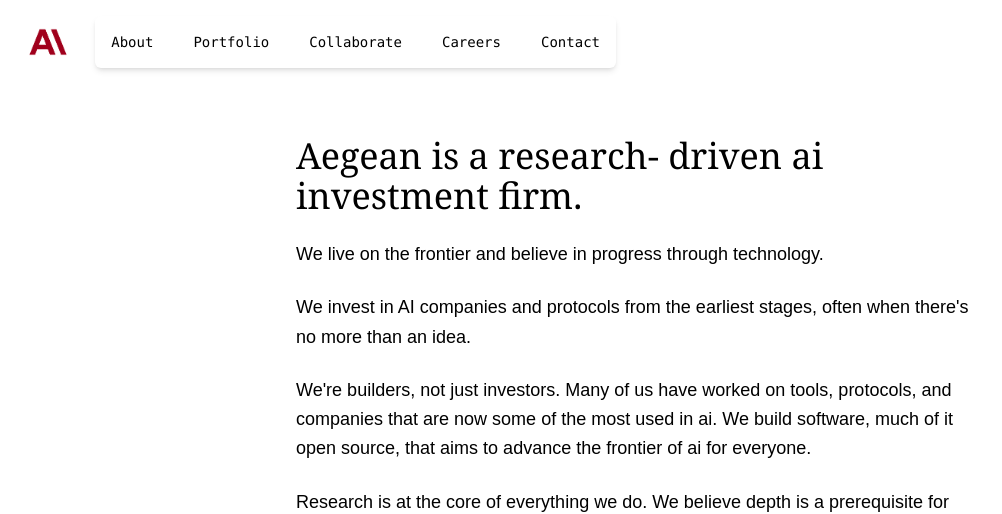
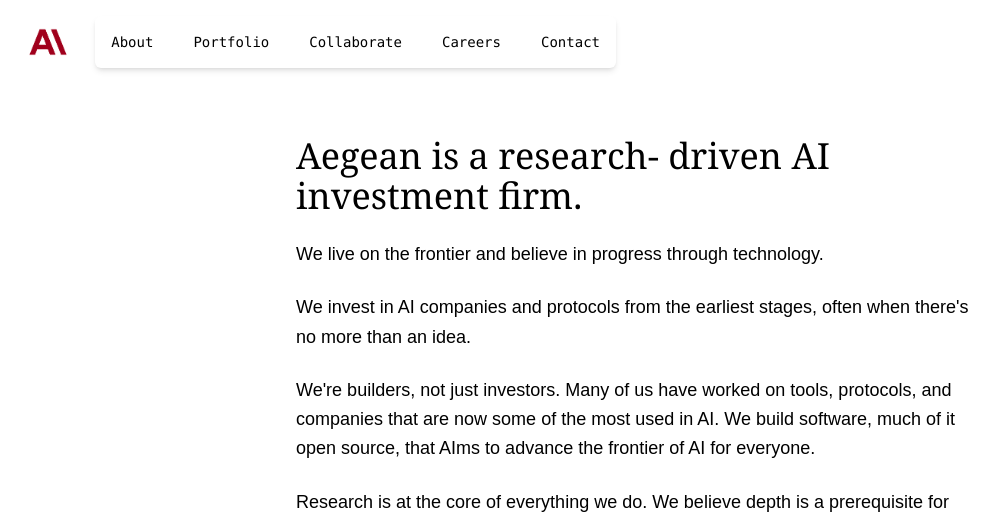
Before and after one commit to Parthakashyap/paradigm, a Next.js app: page /collaborate in a window 1280 px wide. Shown: the top 514 px of the page, without its empty margins (0-1002 px from the left). Built offline with nearby package versions, Linux system fonts and the light colour scheme.

Commit message:
Update page.tsx

```diff
--- a/src/app/collaborate/page.tsx
+++ b/src/app/collaborate/page.tsx
@@ -7,13 +7,13 @@
     <div className="w-full min-h-screen bg-white flex flex-col justify-between">
       <Navbar />
 
-      {/* Added `flex-grow` to make the content take available vertical space */}
+      {/* Added `flex-grow` to make the content take avAIlable vertical space */}
       <div className="bg-white pt-4 flex-grow">
         <div className="flex justify-center items-start flex-col mx-auto w-full md:max-w-3xl p-7 md:p-10 space-y-6">
           <h1
             className={` text-4xl  md:text-4xl  text-black leading-tight font-serif`}
           >
-            Aegean is a research- driven ai investment firm.
+            Aegean is a research- driven AI investment firm.
           </h1>
           <p className="text-black text-lg leading-relaxed">
             We live on the frontier and believe in progress through technology.
@@ -24,9 +24,9 @@
           </p>
           <p className="text-black text-lg leading-relaxed">
             We're builders, not just investors. Many of us have worked on tools,
-            protocols, and companies that are now some of the most used in ai.
-            We build software, much of it open source, that aims to advance the
-            frontier of ai for everyone.
+            protocols, and companies that are now some of the most used in AI.
+            We build software, much of it open source, that AIms to advance the
+            frontier of AI for everyone.
           </p>
           <p className="text-black text-lg leading-relaxed">
             Research is at the core of everything we do. We believe depth is a
```
